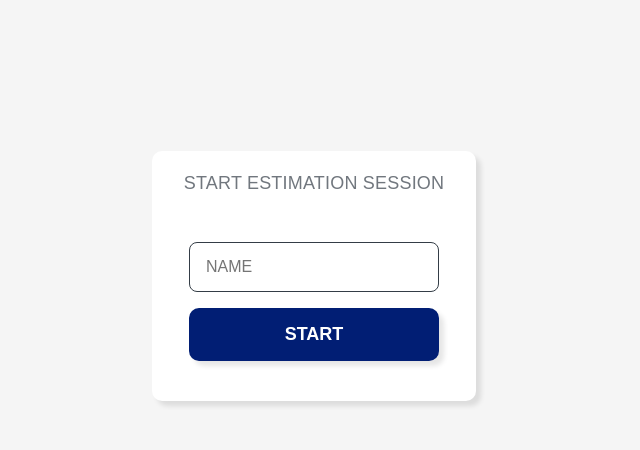
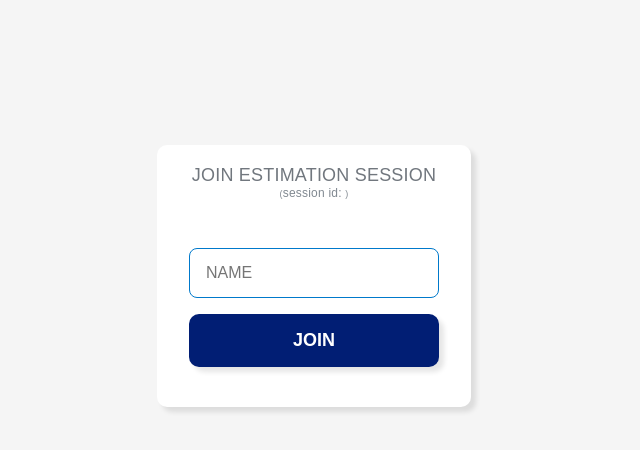
Before and after one commit to Steffra/estimate.cards, a Nuxt app: page /join in a window 1280 px wide. Shown: the top 450 px of the page, without its empty margins (326-966 px from the left). Built offline with nearby package versions, Linux system fonts and the light colour scheme.

Commit message:
numerous improvements lol what are these commit messages, at this point im only commiting to save whats being done, not after every meaningful change

```diff
--- a/components/BaseButton.vue
+++ b/components/BaseButton.vue
@@ -1,5 +1,7 @@
 <template>
-    <button :class="{ 'secondary': secondary }">{{ text }}</button>
+    <button :class="{ 'secondary': secondary }">{{ text }}
+        <slot></slot>
+    </button>
 </template>
 
 <script setup lang="ts">
--- a/components/Player.vue
+++ b/components/Player.vue
@@ -32,6 +32,7 @@ const card = ref<HTMLElement | null>(null);
 const seed = Math.random();
 
 watch(() => player.card, (newCard, oldCard) => {
+    console.log('watcher triggered', newCard, oldCard);
     cancelAnimation();
     if (isOwnCard && newCard) {
         animateOwnCardSelection();
@@ -81,7 +82,7 @@ const animateOwnCardSelection = () => {
     const animationLength = 0.75
     runningAnimation = animate(
         card.value!,
-        { transform: "rotateZ(5deg) translateY(-10px) rotateY(155deg)" },
+        { transform: "rotateZ(5deg) translateY(-10px) rotateY(125deg)" },
         { duration: animationLength, ease: cubicBezier(.06, .9, .62, .99) }
     )
     runningAnimation.then(() => {
@@ -97,6 +98,7 @@ const animateOwnCardSelection = () => {
 };
 
 const animateReveal = () => {
+    cancelAnimation();
     animateCardSelection();
     const bounce = 0.2 + seed * 0.4;
     const duration = 0.5 + seed * 1;
@@ -119,7 +121,6 @@ const animateHide = () => {
 const cancelAnimation = () => {
     if (runningAnimation) {
         runningAnimation.cancel();
-        runningAnimation = null;
     }
 };
 </script>
@@ -131,10 +132,11 @@ const cancelAnimation = () => {
     align-items: center;
     justify-content: center;
     min-width: 40px;
-    @media (width >= 480px) {
+
+    @media (width >=480px) {
         min-width: 50px;
     }
-  }
+}
 
 
 .flip-card-container {
@@ -161,7 +163,7 @@ const cancelAnimation = () => {
     height: 100%;
     border-radius: 12px;
     box-shadow: 10px 10px 10px rgba(0, 0, 0, 0.1);
-    border: 4px solid #011e74;
+    border: 4px double #011e74;
 
     position: absolute;
     overflow: hidden;
@@ -211,7 +213,7 @@ const cancelAnimation = () => {
 }
 
 .voted .card-back {
-    border: 4px solid #f03d13;
+    border: 2px solid #f03d13;
 
 }
 
--- /dev/null
+++ b/components/ShareButton.vue
@@ -0,0 +1,29 @@
+<template>
+    <BaseButton text="SHARE SESSION" secondary class="share-button" @click="copyUrlToClipboard">
+        <ShareIcon />
+    </BaseButton>
+</template>
+
+<script setup lang="ts">
+const router = useRouter()
+
+const url = computed(() => {
+    return useRequestURL()
+})
+const copyUrlToClipboard = () => {
+    navigator.clipboard.writeText(window.location.href)
+}
+</script>
+
+<style scoped>
+button.share-button {
+    display: flex;
+    align-items: center;
+    justify-content: center;
+    font-size: 16px;
+    font-weight: 400;
+    padding: 10px 10px;
+    width: 180px;
+    min-width: unset;
+}
+</style>
--- a/pages/[...session].vue
+++ b/pages/[...session].vue
@@ -4,9 +4,7 @@ const socket = useSocket()
 const url = computed(() => {
   return window.location.host + '/session/' + socket.session.value.id
 })
-const copyUrlToClipboard = () => {
-  navigator.clipboard.writeText(window.location.href)
-}
+
 
 const selectedCard = computed(() => {
   return socket.session.value.players.find(player => player.id === window.sessionStorage.getItem('id'))?.card
@@ -25,21 +23,16 @@ const toggleVisibility = () => {
   <div class="session">
     <div>
       <div class="share-label">SHARE THIS SESSION</div>
-      <button v-if="socket.session.value.id" class="share-button" @click="copyUrlToClipboard"> {{ url }}
-        <ShareIcon />
-      </button>
-      <button v-else class="share-button share-button--disabled"> loading . . .
-        <ShareIcon />
-      </button>
+      <ShareButton v-if="socket.session.value" />
     </div>
     <div class="players">
       <div v-for="player in socket.session.value.players" :key="player.id">
         <Player :player="player" :is-visible="socket.session.value.cardsVisible" />
       </div>
     </div>
-    <ToggleButton @click="toggleVisibility" :is-visible="socket.session.value.cardsVisible"
-      :text="socket.session.value.cardsVisible ? 'NEW ROUND' : 'REVEAL CARDS'" />
     <div class="voting-cards">
+      <ToggleButton @click="toggleVisibility" :is-visible="socket.session.value.cardsVisible"
+        :text="socket.session.value.cardsVisible ? 'NEW ROUND' : 'REVEAL CARDS'" />
       <VotingCards @vote="socket.vote" :selectedCard="selectedCard" />
     </div>
 
@@ -77,36 +70,8 @@ const toggleVisibility = () => {
 .share-label {
   font-size: 11px;
   font-weight: bold;
-  color: darkgrey
-}
-
-.share-button {
-  display: flex;
-  align-items: center;
-  justify-content: center;
-  gap: 10px;
-  margin-bottom: 20px;
-  background-color: #f2f2f2;
-  border: 2px solid #02b5db;
-  border-radius: 10px;
-  cursor: pointer;
-  color: #011e74;
-  fill: #011e74;
-  font-size: 16px;
-  font-weight: bold;
-  letter-spacing: 0.6px;
-  padding: 10px 10px;
-  width: 320px;
-}
-
-.share-button:hover {
-  background-color: #02b5db;
-  color: white;
-  fill: white;
-}
-
-.share-button:active {
-  outline: 2px solid #011e74;
-
+  color: darkgrey;
+  padding-left: 5px;
+  margin-bottom: 4px;
 }
 </style>
--- a/pages/join.vue
+++ b/pages/join.vue
@@ -1,6 +1,6 @@
 <script setup lang="ts">
 const name = ref('')
-const session = ref(window.location.pathname.split('/').pop())
+const session = ref(window.location.search.split('=')[1])
 const router = useRouter()
 
 function startSession() {
@@ -15,32 +15,49 @@ function startSession() {
 
 <template>
   <DefaultLayout>
-    <h2>START ESTIMATION SESSION</h2>
+    <div class="title">
+      <h1>JOIN ESTIMATION SESSION</h1>
+      <h2><span>(</span>session id: {{ session }}<span>)</span></h2>
+    </div>
     <form @submit.prevent="startSession">
       <div>
         <!-- this works since vue3.4! /> -->
-        <BaseInput v-model:inputValue="name" placeholder="NAME" />
+        <BaseInput v-model:inputValue="name" placeholder="NAME" autofocus />
       </div>
-      <BaseButton :text="'START'" />
+      <BaseButton :text="'JOIN'" />
     </form>
   </DefaultLayout>
 </template>
 
 <style scoped>
-h2 {
+h1 {
   font-size: 18px;
-  font-weight: 200;
-  margin-bottom: 2rem;
+  font-weight: 400;
   color: #71777e;
   text-align: center;
+  margin-bottom: 0;
+}
+
+h2 {
+  font-size: 12px;
+  font-weight: 200;
+  margin-top: 0;
+  margin-bottom: 2rem;
+  color: #818991;
+  text-align: center;
+
+  &>span {
+    font-size: 9px;
+  }
 }
 
 form {
+  width: 100%;
+
   &>div {
     display: flex;
     flex-direction: row;
     margin-bottom: 1rem;
-    width: 100%;
   }
 }
 </style>
--- a/pages/start.vue
+++ b/pages/start.vue
@@ -15,11 +15,11 @@ function startSession() {
 
 <template>
   <DefaultLayout>
-    <h2>START ESTIMATION SESSION</h2>
+    <h1>START ESTIMATION SESSION</h1>
     <form @submit.prevent="startSession">
       <div>
         <!-- this works since vue3.4! /> -->
-        <BaseInput v-model:inputValue="name" placeholder="YOUR NAME" />
+        <BaseInput v-model:inputValue="name" placeholder="NAME" autofocus />
       </div>
       <BaseButton :text="'START'" />
     </form>
@@ -27,12 +27,12 @@ function startSession() {
 </template>
 
 <style scoped>
-h2 {
+h1 {
   font-size: 18px;
-  font-weight: 200;
-  margin-bottom: 2rem;
+  font-weight: 400;
   color: #71777e;
   text-align: center;
+  margin-bottom: 2rem;
 }
 
 form {
```
